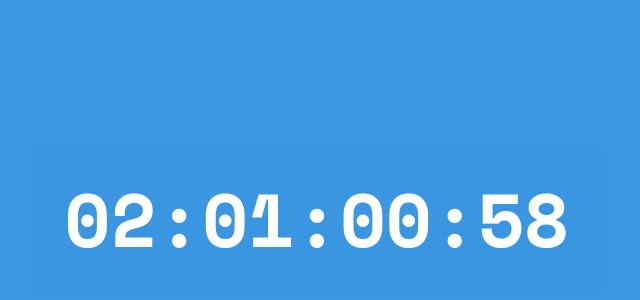
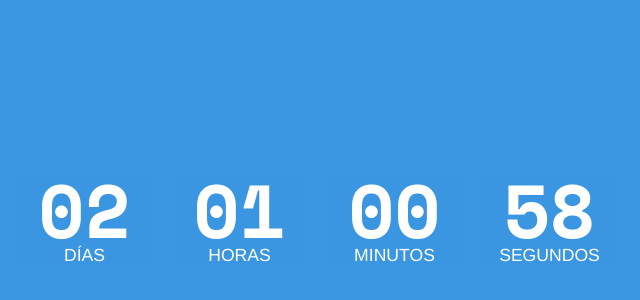
Before and after one commit to moitorrijos/temporizador, a plain HTML site: page index.html in a window 1280 px wide. Shown: the part 190-490 px from the top of the page, without its empty margins (323-963 px from the left). Drawn offline with nearby package versions, Linux system fonts and the light colour scheme.

Commit message:
Agrega las palabras dias, horas, minutos y segundos.

```diff
--- a/index.html
+++ b/index.html
@@ -1,5 +1,5 @@
 <!DOCTYPE html>
-<html lang="en">
+<html lang="es">
 <head>
   <meta charset="UTF-8">
   <meta name="viewport" content="width=device-width, initial-scale=1.0">
@@ -10,7 +10,18 @@
 </head>
   <body>
     <!-- Display the countdown timer in an element -->
-  <p id="timer" class="timer"></p>
+  <div id="timer" class="timer">
+    <p id="days"></p>
+    <p id="hours"></p>
+    <p id="minutes"></p>
+    <p id="seconds"></p>
+  </div>
+  <div class="timer smaller">
+    <p>Días</p>
+    <p>Horas</p>
+    <p>Minutos</p>
+    <p>Segundos</p>
+  </div>
 
   <script src="timer.js"></script>
 </body>
--- a/style.css
+++ b/style.css
@@ -1,19 +1,39 @@
 body {
   display: flex;
+  flex-direction: column;
   align-items: center;
   justify-content: center;
   min-height: 100vh;
-  font-family: 'Space Mono', monospace;
-  font-size: 75px;
-  font-weight: 700;
   /* background-image: url(./crea-tus-temas-background.png); */
   background-repeat: no-repeat;
   background-color: #3b97e2;
   background-size: cover;
 }
 
-p.timer {
-  padding: 1rem 2rem;
+.timer {
+  display: flex;
+  flex-flow: row nowrap;
+  justify-content: space-between;
+  gap: 20px;
+  width: 600px;
+  margin-bottom: 0;
+}
+
+.timer p {
+  font-family: 'Space Mono', monospace;
+  font-size: 75px;
   background-color: #3b97e2cc;
   color: white;
+  margin: 0;
+  width: 150px;
+  line-height: 1;
+  font-weight: 700;
+  text-align: center;
 }
+
+.smaller p {
+  font-family: Helvetica, Arial, sans-serif;
+  text-transform: uppercase;
+  font-size: 1.1em;
+  font-weight: 300;
+}
--- a/timer.js
+++ b/timer.js
@@ -23,9 +23,15 @@ var x = setInterval(function() {
   if ( minutes < 10 ) minutes = "0" + minutes;
   if ( seconds < 10 ) seconds = "0" + seconds;
 
-  // Display the result in the element with id="timer"
-  document.getElementById("timer").innerHTML = days + ":" + hours + ":"
-  + minutes + ":" + seconds;
+  var ddays = document.getElementById("days");
+  var dhours = document.getElementById("hours");
+  var dminutes = document.getElementById("minutes");
+  var dseconds = document.getElementById("seconds");
+
+  ddays.innerHTML = days;
+  dhours.innerHTML = hours;
+  dminutes.innerHTML = minutes;
+  dseconds.innerHTML = seconds;
 
   // If the count down is finished, write some text
   if (distance < 0) {
```
